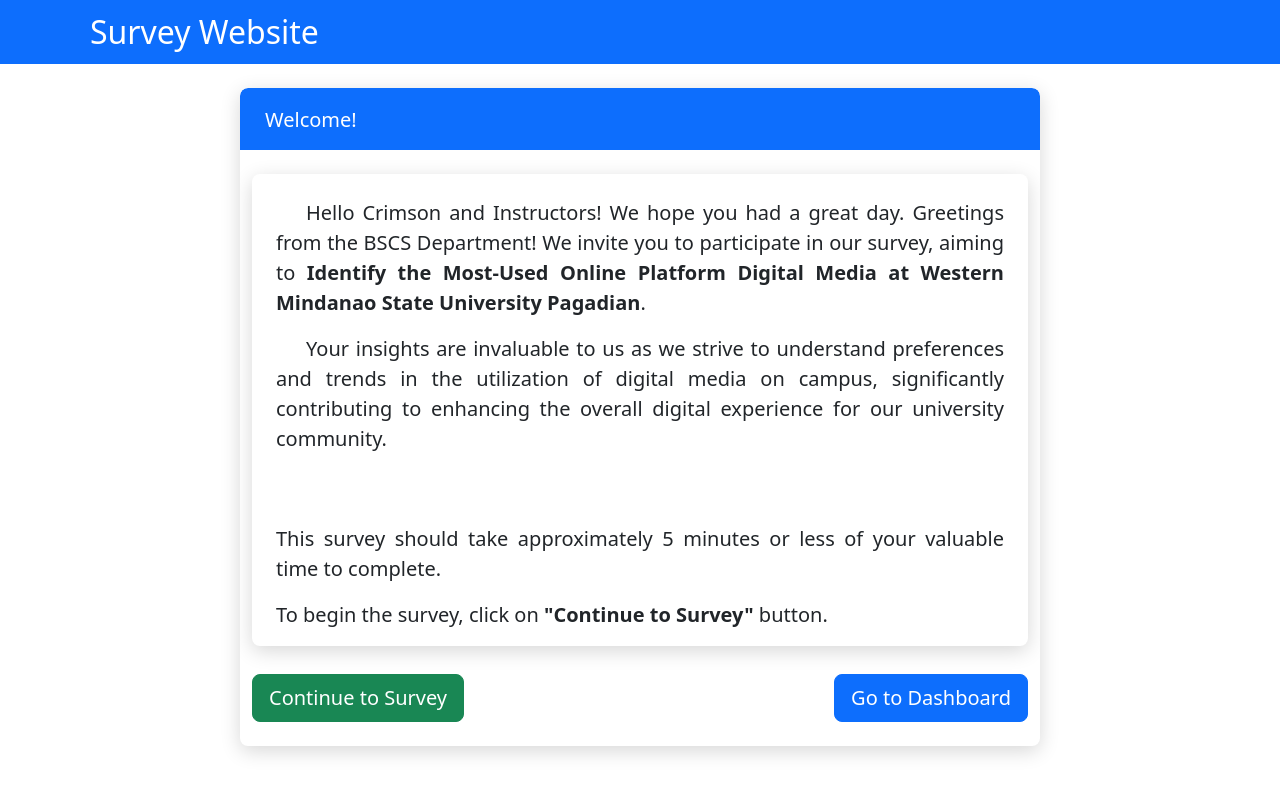
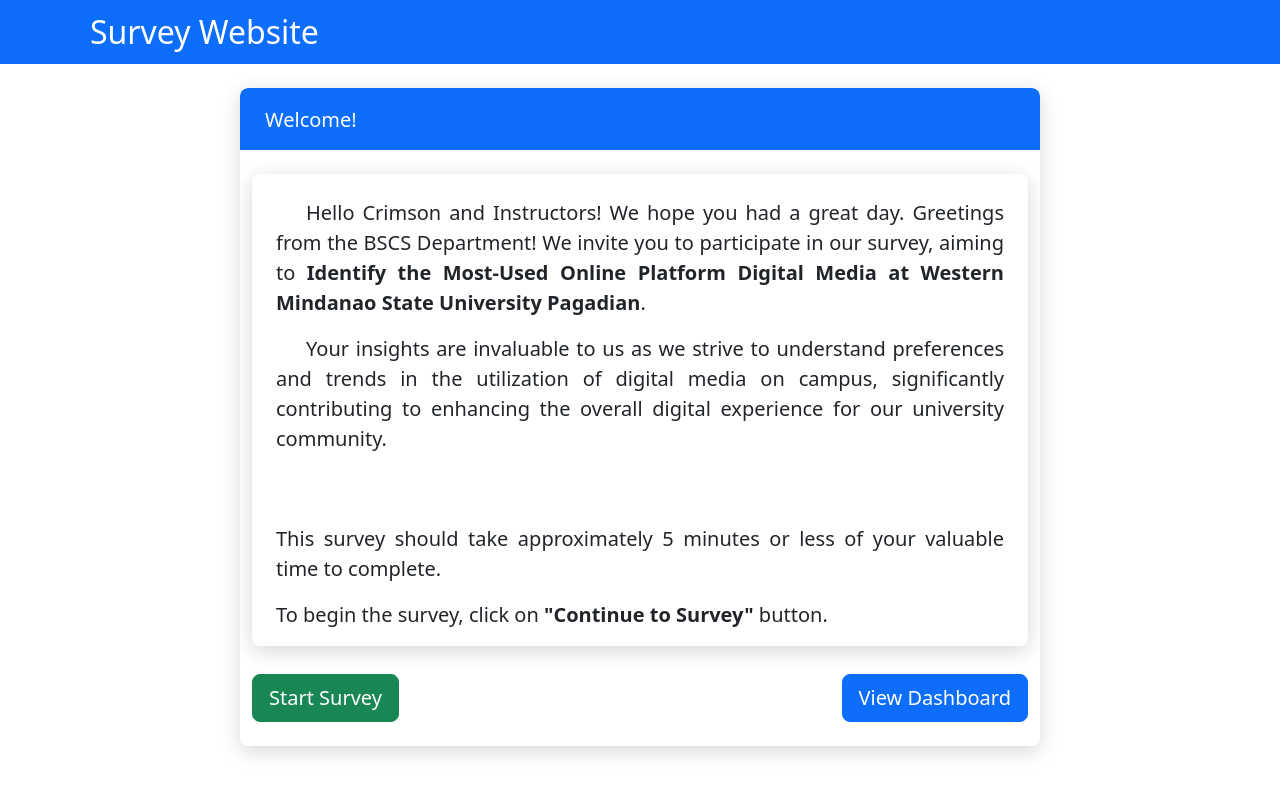
Before and after one commit to euginee23/SurveyWebsite, a React (Vite) app: page / in a window 1280 px wide. Shown: the top 794 px of the page. Built offline with nearby package versions, Linux system fonts and the light colour scheme.

Commit message:
changed button text

```diff
--- a/src/pages/welcomePage.jsx
+++ b/src/pages/welcomePage.jsx
@@ -28,13 +28,14 @@
                         <p>To begin the survey, click on <span style={{ fontWeight: 'bold' }}>"Continue to Survey"</span> button.</p>
                     </div>
                 </div>
+
                 <div className="d-flex justify-content-between">
                     <Link to="/survey-form" className="btn btn-success btn-lg mb-4 mt-1" disabled={loading} onClick={handleSurveyClick}>
-                    {loading ? 'Loading...' : 'Continue to Survey'}
+                    {loading ? 'Loading...' : 'Start Survey'}
                     </Link>
 
                     <Link to="/dashboard" className="btn btn-primary btn-lg mb-4 mt-1" disabled={loading} onClick={handleDashboardClick}>
-                    {loading ? 'Loading...' : 'Go to Dashboard'}
+                    {loading ? 'Loading...' : 'View Dashboard'}
                     </Link>
                 </div>
             </div>
```
